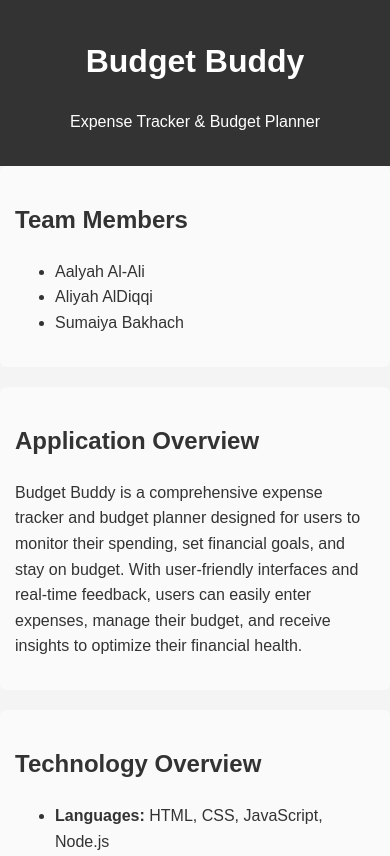
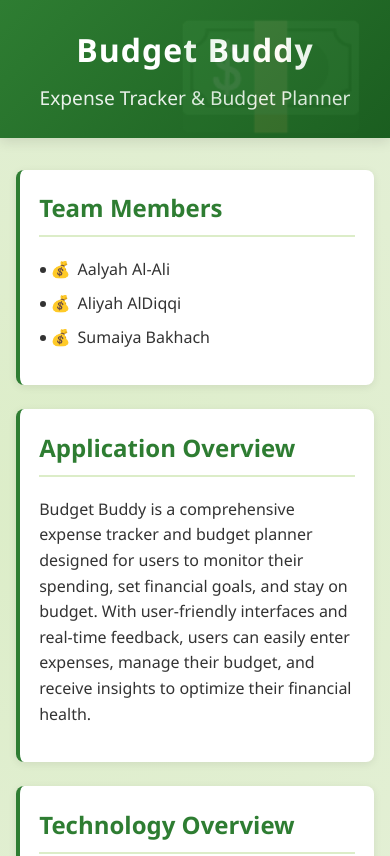
Before and after one commit to pseudo-alya/sprint5-budget-planner, a website: page index.html in a window 390 px wide. Shown: the top 856 px of the page. Drawn offline with Linux system fonts and the light colour scheme.

Commit message:
Update style.css

```diff
--- a/style.css
+++ b/style.css
@@ -1,88 +1,163 @@
-/* Base Styles */
+/* Modern Money-Themed CSS */
+:root {
+    --primary-green: #2e7d32;
+    --secondary-green: #388e3c;
+    --light-green: #8bc34a;
+    --lighter-green: #dcedc8;
+    --dark-green: #1b5e20;
+    --money-gold: #ffd700;
+    --white: #ffffff;
+    --light-gray: #f5f5f5;
+    --dark-text: #333333;
+  }
+
   body {
-  font-family: Arial, sans-serif;
+    font-family: 'Segoe UI', Tahoma, Geneva, Verdana, sans-serif;
+    line-height: 1.6;
+    color: var(--dark-text);
+    background-color: var(--light-gray);
     margin: 0;
     padding: 0;
-  background: #f4f4f4;
-  line-height: 1.6;
-  color: #333;
+    background-image: radial-gradient(circle at 10% 20%, var(--lighter-green) 0%, var(--light-gray) 90%);
   }
 
   header {
-  background: #333;
-  color: #fff;
-  padding: 15px 0;
+    background: linear-gradient(135deg, var(--primary-green), var(--dark-green));
+    color: var(--white);
     text-align: center;
+    padding: 2rem 0;
+    box-shadow: 0 4px 12px rgba(0, 0, 0, 0.1);
+    position: relative;
+    overflow: hidden;
   }
 
-main {
-  width: 90%;
-  max-width: 800px;
-  margin: 15px auto;
-  background: #fff;
-  padding: 15px;
-  box-shadow: 0 0 8px rgba(0, 0, 0, 0.1);
+  header::after {
+    content: "💵";
+    position: absolute;
+    font-size: 10rem;
+    opacity: 0.1;
+    right: 5%;
+    top: 50%;
+    transform: translateY(-50%);
+  }
+
+  header h1 {
+    font-size: 2.5rem;
+    margin: 0;
+    font-weight: 700;
+    letter-spacing: 1px;
+  }
+
+  header p {
+    font-size: 1.2rem;
+    margin: 0.5rem 0 0;
+    opacity: 0.9;
+  }
+
+  .container {
+    max-width: 1000px;
+    margin: 2rem auto;
+    padding: 0 1.5rem;
   }
 
   section {
-  margin-bottom: 20px;
-  padding: 15px;
-  background: #fafafa;
-  border-radius: 6px;
+    background-color: var(--white);
+    border-radius: 8px;
+    padding: 1.5rem 2rem;
+    margin-bottom: 1.5rem;
+    box-shadow: 0 2px 8px rgba(0, 0, 0, 0.08);
+    border-left: 4px solid var(--primary-green);
+    transition: transform 0.3s ease, box-shadow 0.3s ease;
   }
 
-/* Forms & Buttons */
-input, select, button {
-  padding: 6px;
-  margin: 4px 0;
-  font-size: 14px;
-}
-button {
-  background: #333;
-  color: #fff;
-  border: none;
-  cursor: pointer;
-}
-button:hover {
-  background: #555;
+  section:hover {
+    transform: translateY(-3px);
+    box-shadow: 0 4px 12px rgba(0, 0, 0, 0.12);
   }
 
-/* Table Styling */
-#expenses-table {
-  width: 100%;
-  border-collapse: collapse;
-  margin-top: 6px;
-}
-#expenses-table, #expenses-table th, #expenses-table td {
-  border: 1px solid #ccc;
-}
-#expenses-table th, #expenses-table td {
-  padding: 6px;
-  text-align: left;
+  h2 {
+    color: var(--primary-green);
+    margin-top: 0;
+    padding-bottom: 0.5rem;
+    border-bottom: 2px solid var(--lighter-green);
+    font-size: 1.5rem;
   }
 
-/* Highlight any expense row whose amount > budget */
-#expenses-table tbody tr.over-budget td {
-  background-color: rgba(255, 0, 0, 0.2);
+  ul {
+    padding-left: 1.2rem;
   }
 
-/* Chart Section */
-#chart-section {
-  text-align: center;
-}
-.chart-container {
-  display: inline-block;
-  width: 200px;    /* slightly wider */
-  height: auto;
-}
-#expenseChart {
-  width: 200px !important;
-  height: 150px !important;
+  li {
+    margin-bottom: 0.5rem;
+    position: relative;
+    padding-left: 1.2rem;
   }
 
-/* Responsive */
-@media (max-width: 600px) {
-  main { width: 95%; padding: 10px; }
-  input, select, button { font-size: 12px; padding: 5px; }
-  #expenseChart { width: 150px !important; height: 120px !important; }
+  li::before {
+    content: "💰";
+    position: absolute;
+    left: -0.5rem;
   }
+
+  strong {
+    color: var(--dark-green);
+  }
+
+  .button-container {
+    text-align: center;
+    margin: 2.5rem 0;
+  }
+
+  button {
+    background: linear-gradient(to right, var(--primary-green), var(--secondary-green));
+    color: white;
+    border: none;
+    padding: 0.8rem 2.5rem;
+    font-size: 1.1rem;
+    border-radius: 50px;
+    cursor: pointer;
+    transition: all 0.3s ease;
+    box-shadow: 0 4px 8px rgba(46, 125, 50, 0.3);
+    font-weight: 600;
+    letter-spacing: 0.5px;
+    position: relative;
+    overflow: hidden;
+  }
+
+  button:hover {
+    transform: translateY(-2px);
+    box-shadow: 0 6px 12px rgba(46, 125, 50, 0.4);
+    background: linear-gradient(to right, var(--secondary-green), var(--primary-green));
+  }
+
+  button::after {
+    content: "→";
+    position: absolute;
+    right: 1.5rem;
+    opacity: 0;
+    transition: all 0.3s ease;
+  }
+
+  button:hover::after {
+    right: 1rem;
+    opacity: 1;
+  }
+
+  /* Responsive Design */
+  @media (max-width: 768px) {
+    header {
+      padding: 1.5rem 0;
+    }
+
+    header h1 {
+      font-size: 2rem;
+    }
+
+    .container {
+      padding: 0 1rem;
+    }
+
+    section {
+      padding: 1.2rem;
+    }
+  }
```
Lines whose indentation alone changed are shown as unchanged.
